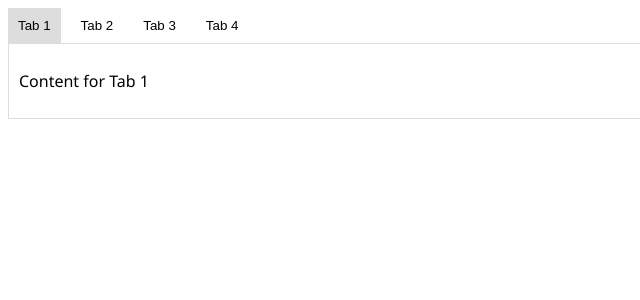
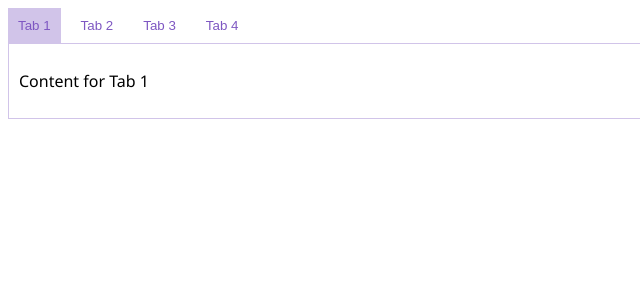
Before and after one commit to LaurenceRLewis/LEARNING-REACT_Tab-Control, a React (Create React App) app: page / in a window 1280 px wide. Shown: the top 300 px of the page, without its empty margins (0-640 px from the left). Built offline with nearby package versions, Linux system fonts and the light colour scheme.

Commit message:
Styling option to change colours

```diff
--- a/src/App.js
+++ b/src/App.js
@@ -1,6 +1,7 @@
 import React from "react";
 import TabControl from "./TabControl";
 import "./TabControl.css";
+import "./TabControlPurple.css";
 
 const tabs = [
   {
--- /dev/null
+++ b/src/TabControlAnimation.css
@@ -0,0 +1,46 @@
+.tab-control {
+  display: flex;
+  flex-direction: column;
+  align-items: flex-start;
+}
+
+.tab-control .tab-list {
+  display: flex;
+  list-style: none;
+  margin: 0;
+  padding: 0;
+}
+
+.tab-control .tab {
+  margin-right: 10px;
+  opacity: 0;
+  transform: translateX(-30px);
+}
+
+.tab-control .tab.selected {
+  opacity: 1;
+  transform: translateX(0);
+  transition: all 0.3s ease-in-out;
+}
+
+.tab-content {
+  border: 1px solid #ddd;
+  padding: 10px;
+  width: 100%;
+}
+
+.tab-panel {
+  display: none;
+}
+
+.tab-panel.selected {
+  display: block;
+  opacity: 0;
+  transform: translateY(-30px);
+}
+
+.tab-panel.selected.animate {
+  opacity: 1;
+  transform: translateY(0);
+  transition: all 0.3s ease-in-out;
+}
--- /dev/null
+++ b/src/TabControlBlue.css
@@ -0,0 +1,22 @@
+/* blues.css */
+
+:root {
+  --primary-color: #3bb9ff;
+  --secondary-color: #3097d1;
+  --background-color: #ebf5ff;
+  --text-color: #333;
+}
+
+.tab-control button {
+  background-color: transparent;
+  color: var(--text-color);
+}
+
+.tab-control .selected button {
+  background-color: var(--secondary-color);
+}
+
+.tab-content {
+  border: 1px solid var(--secondary-color);
+  background-color: var(--background-color);
+}
--- /dev/null
+++ b/src/TabControlGreen.css
@@ -0,0 +1,22 @@
+/* greens.css */
+
+:root {
+  --primary-color: #50c878;
+  --secondary-color: #458b74;
+  --background-color: #e9f5e1;
+  --text-color: #333;
+}
+
+.tab-control button {
+  background-color: transparent;
+  color: var(--text-color);
+}
+
+.tab-control .selected button {
+  background-color: var(--secondary-color);
+}
+
+.tab-content {
+  border: 1px solid var(--secondary-color);
+  background-color: var(--background-color);
+}
--- /dev/null
+++ b/src/TabControlPurple.css
@@ -0,0 +1,18 @@
+:root {
+  --primary-color: #7e57c2;
+  --secondary-color: #d1c4e9;
+  --text-color: #212121;
+}
+
+.tab-control button {
+  background-color: transparent;
+  color: var(--primary-color);
+}
+
+.tab-control .selected button {
+  background-color: var(--secondary-color);
+}
+
+.tab-content {
+  border: 1px solid var(--secondary-color);
+}
```
